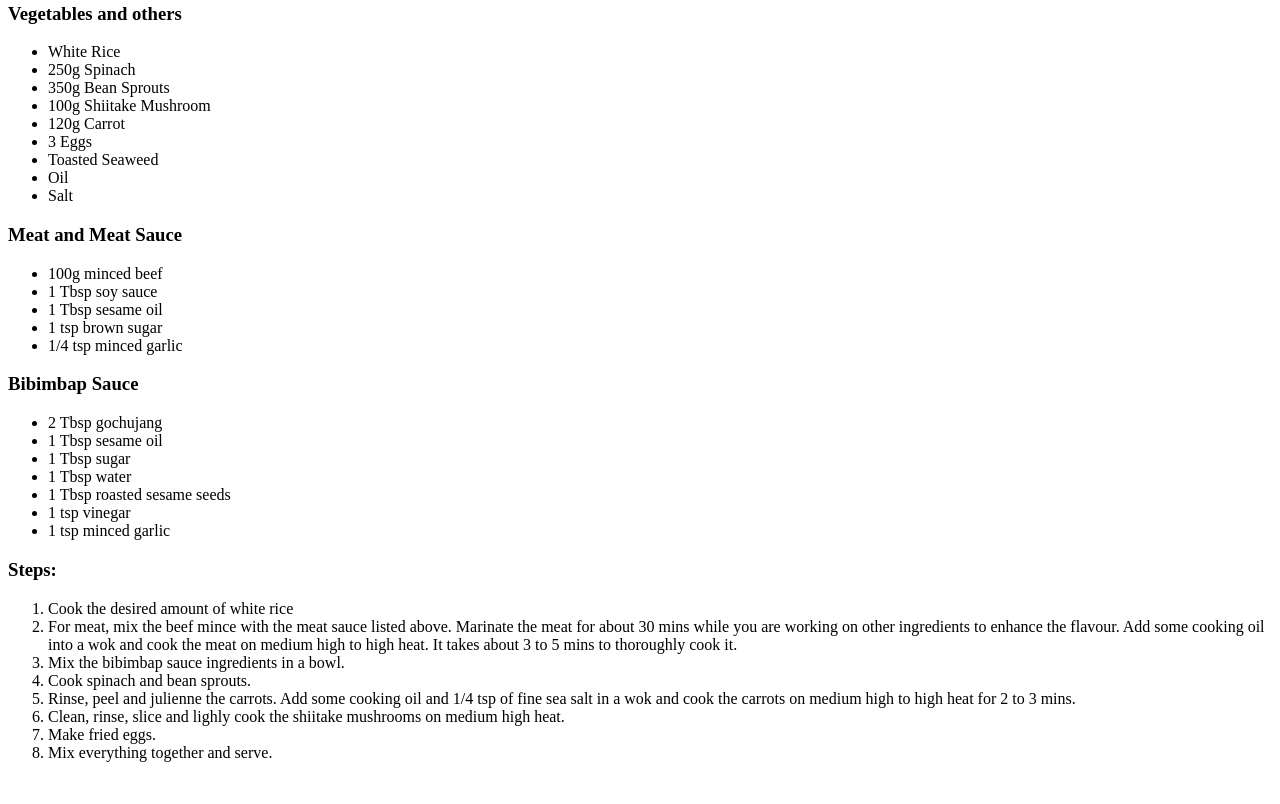
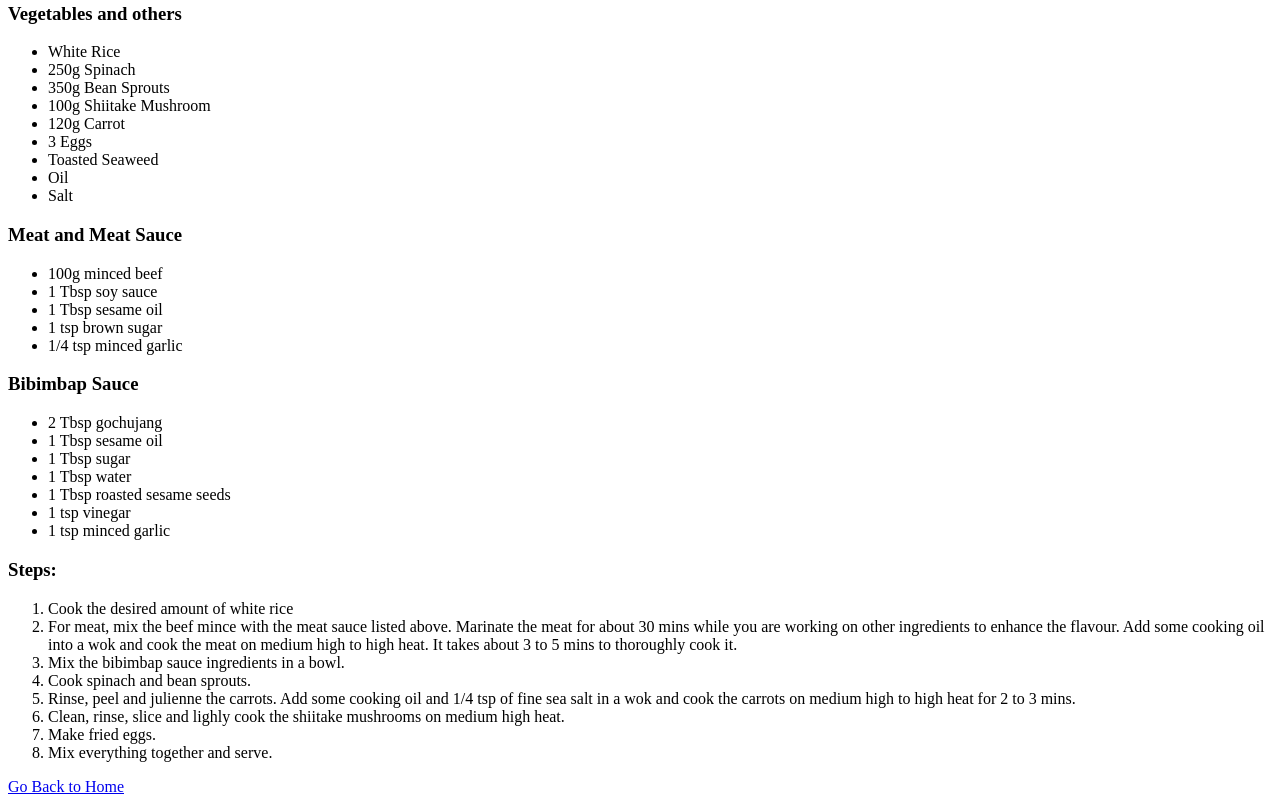
Before and after one commit to SmackDH/odin-recipes, a plain HTML site: page recipes/bibimbap.html in a window 1280 px wide. Shown: the part 633-1437 px from the top of the page. Before the commit the page ends 1411 px from the top, so only its background shows below. Drawn offline with Linux system fonts and the light colour scheme.

Commit message:
added back to home button from recipes

```diff
--- a/recipes/bibimbap.html
+++ b/recipes/bibimbap.html
@@ -59,3 +59,5 @@
     <li>Make fried eggs.</li>
     <li>Mix everything together and serve.</li>
 </ol>
+
+<a href="/odin-recipes/index.html">Go Back to Home</a>
```
Also changed, not shown: recipes/juicy_beef_roasted_bread.html (+2 -0 lines), recipes/swedish_pancakes.html (+2 -0 lines).
